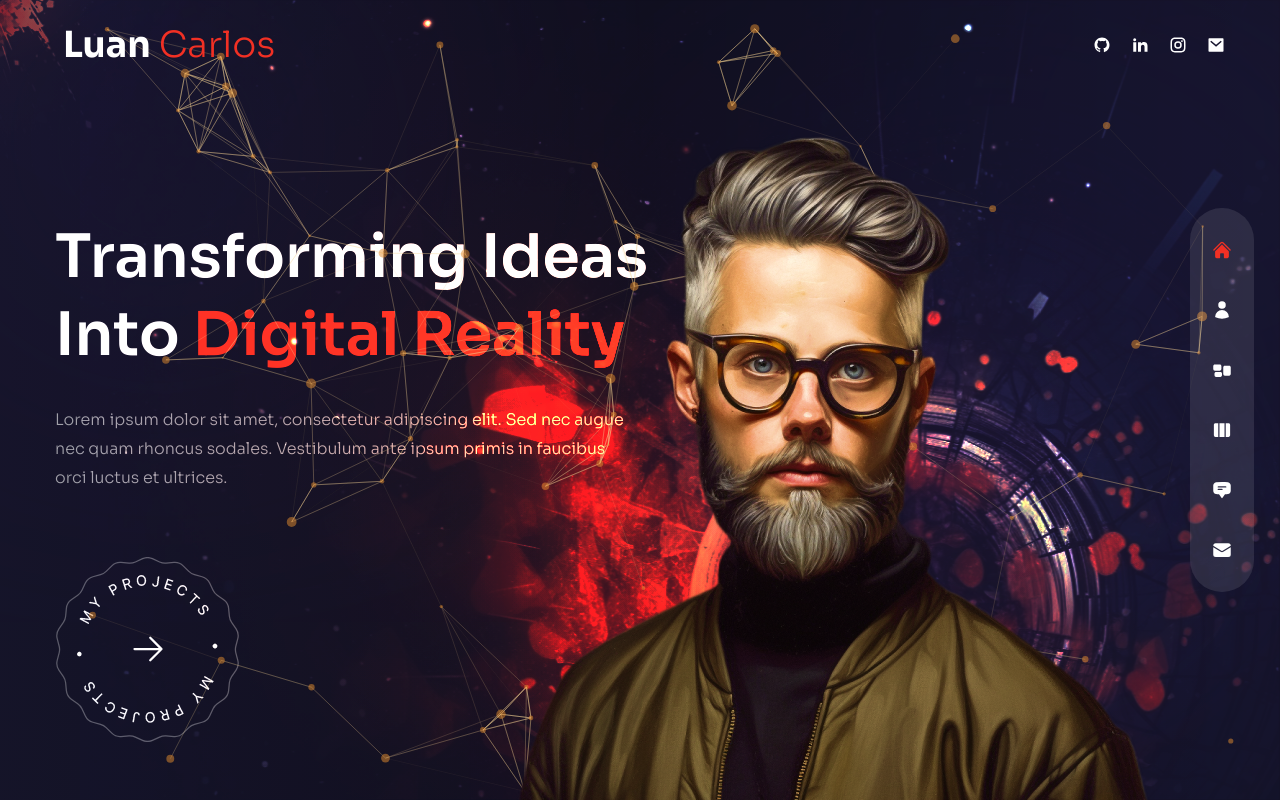
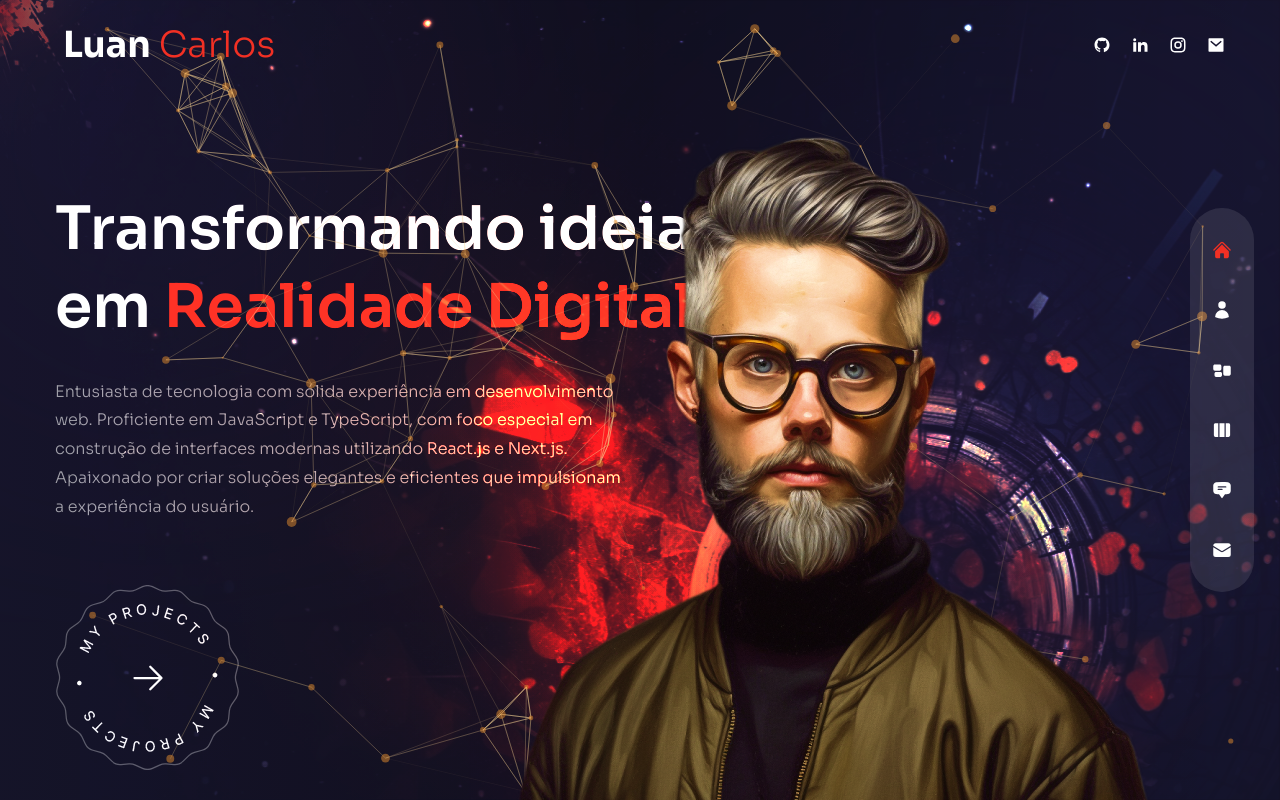
Before and after one commit to Luancss/portfolio-website, a Next.js app: page / in a window 1280 px wide. Built offline with nearby package versions, Linux system fonts and the light colour scheme.

Commit message:
Translate components

```diff
--- a/components/ServiceSlider.js
+++ b/components/ServiceSlider.js
@@ -20,30 +20,31 @@ import { FreeMode, Pagination } from "swiper";
 // data
 const serviceData = [
   {
+    icon: <RxDesktop />,
+    title: "Desenvolvedor",
+    description: "Transformando designs em realidade interativa.",
+  },
+  {
     icon: <RxCrop />,
-    title: "Branding",
-    description: "Lorem ipsum dolor sit amet, consectetur adipiscing elit.",
+    title: "Thumbmaker",
+    description: "Domínio de design gráfico e estratégias de destaque visual",
   },
   {
     icon: <RxPencil2 />,
-    title: "Design",
-    description: "Lorem ipsum dolor sit amet, consectetur adipiscing elit.",
+    title: "Editor VFX",
+    description: "Habilidades em efeitos visuais para contar histórias de forma cinematográfica",
   },
-  {
-    icon: <RxDesktop />,
-    title: "Development",
-    description: "Lorem ipsum dolor sit amet, consectetur adipiscing elit.",
-  },
+
   {
     icon: <RxReader />,
-    title: "Copywriting",
-    description: "Lorem ipsum dolor sit amet, consectetur adipiscing elit.",
+    title: "Criador de conteúdo",
+    description: "Profundo entendimento de como engajar a audiência, promover o crescimento orgânico e estabelecer parcerias eficazes",
   },
-  {
-    icon: <RxRocket />,
-    title: "SEO",
-    description: "Lorem ipsum dolor sit amet, consectetur adipiscing elit.",
-  },
+  // {
+  //   icon: <RxRocket />,
+  //   title: "SEO",
+  //   description: "Lorem ipsum dolor sit amet, consectetur adipiscing elit.",
+  // },
 ];
 
 const ServiceSlider = () => {
--- a/pages/about/index.js
+++ b/pages/about/index.js
@@ -27,7 +27,7 @@ const aboutData = [
         icons: [
           <FaHtml5 />,
           <FaCss3 />,
-          <FaSass/>,
+          <FaSass />,
           <FaJs />,
           <FaReact />,
           <SiNextdotjs />,
@@ -154,8 +154,8 @@ const About = () => {
             animate="show"
             exit="hidden"
             className="h2">
-            Captivating <span className="text-accent">stories</span> birth
-            magnificent designs.
+            Histórias <span className="text-accent">cativantes</span> geram
+            designs magníficos.
           </motion.h2>
           <motion.p
             variants={fadeIn("right", 0.4)}
@@ -163,9 +163,12 @@ const About = () => {
             animate="show"
             exit="hidden"
             className="max-w-[500px] mx-auto xl:mx-0 mb-6 xl:mb-12 px-2 xl:px-0 ">
-            10 years ago, I began freelancing as a developer. Since then I've
-            done remote work for agencies, consulted for startups, and
-            collaborated on digital products for business and consumer use
+            Trabalhei como Editor VFX com
+            expertise em pós-produção, Motion
+            Graphics e 3D Edits. No ano de 2022 fiz
+            uma transição de carreira e desde então
+            venho me aprofundando no
+            desenvolvimento Frontend
           </motion.p>
           {/* counters */}
           <motion.div
--- a/pages/index.js
+++ b/pages/index.js
@@ -25,8 +25,8 @@ const Home = () => {
             animate="show"
             exit="hidden"
             className="h1">
-            Transforming Ideas <br /> Into{" "}
-            <span className="text-accent">Digital Reality</span>
+            Transformando ideias <br /> em{" "}
+            <span className="text-accent">Realidade Digital</span>
           </motion.h1>
           {/* subtitle */}
           <motion.p
@@ -35,9 +35,7 @@ const Home = () => {
             animate="show"
             exit="hidden"
             className="max-w-sm xl:max-w-xl mx-auto xl:mx-0 mb-10 xl:mb-16">
-            Lorem ipsum dolor sit amet, consectetur adipiscing elit. Sed nec
-            augue nec quam rhoncus sodales. Vestibulum ante ipsum primis in
-            faucibus orci luctus et ultrices.
+            Entusiasta de tecnologia com sólida experiência em desenvolvimento web. Proficiente em JavaScript e TypeScript, com foco especial em construção de interfaces modernas utilizando React.js e Next.js. Apaixonado por criar soluções elegantes e eficientes que impulsionam a experiência do usuário.
           </motion.p>
           {/* btn */}
           <div className="flex justify-center xl:hidden relative">
--- a/pages/services/index.js
+++ b/pages/services/index.js
@@ -22,7 +22,7 @@ const Services = () => {
               exit="hidden"
               className="h2 xl:mt-8"
             >
-              My services <span className="text-accent">.</span>
+             Meus serviços <span className="text-accent">.</span>
             </motion.h2>
             <motion.p
               variants={fadeIn("up", 0.4)}
@@ -30,9 +30,7 @@ const Services = () => {
               animate="show"
               exit="hidden"
               className="mb-4 max-w-[400px] mx-auto lg:mx-0">
-              Lorem ipsum dolor sit amet, consectetur adipiscing elit. Sed
-              necugue nec quam rhoncus sodales. Vestibulum ante ipsum primis in
-              faucibus orci luctus et ultrices.
+              Transformo visões em realidade digital, especializado em design gráfico, desenvolvimento web e soluções visuais personalizadas para potencializar a presença online de sua empresa.
             </motion.p>
           </div>
           {/* slider */}
--- a/pages/work/index.js
+++ b/pages/work/index.js
@@ -22,7 +22,7 @@ const Work = () => {
               exit="hidden"
               className="h2 xl:mt-12"
             >
-              My work <span className="text-accent">.</span>
+              Meus Projetos <span className="text-accent">.</span>
             </motion.h2>
             <motion.p
               variants={fadeIn("up", 0.4)}
@@ -30,9 +30,7 @@ const Work = () => {
               animate="show"
               exit="hidden"
               className="mb-4 max-w-[400px] mx-auto lg:mx-0">
-              Lorem ipsum dolor sit amet, consectetur adipiscing elit. Sed
-              necugue nec quam rhoncus sodales. Vestibulum ante ipsum primis in
-              faucibus orci luctus et ultrices.
+              Explore meu portfólio de projetos como desenvolvedor frontend, onde cada linha de código é uma narrativa visual. De websites responsivos a experiências interativas, cada projeto reflete meu compromisso em unir estética e funcionalidade no universo digital.
             </motion.p>
           </div>
           {/* slider */}
```
